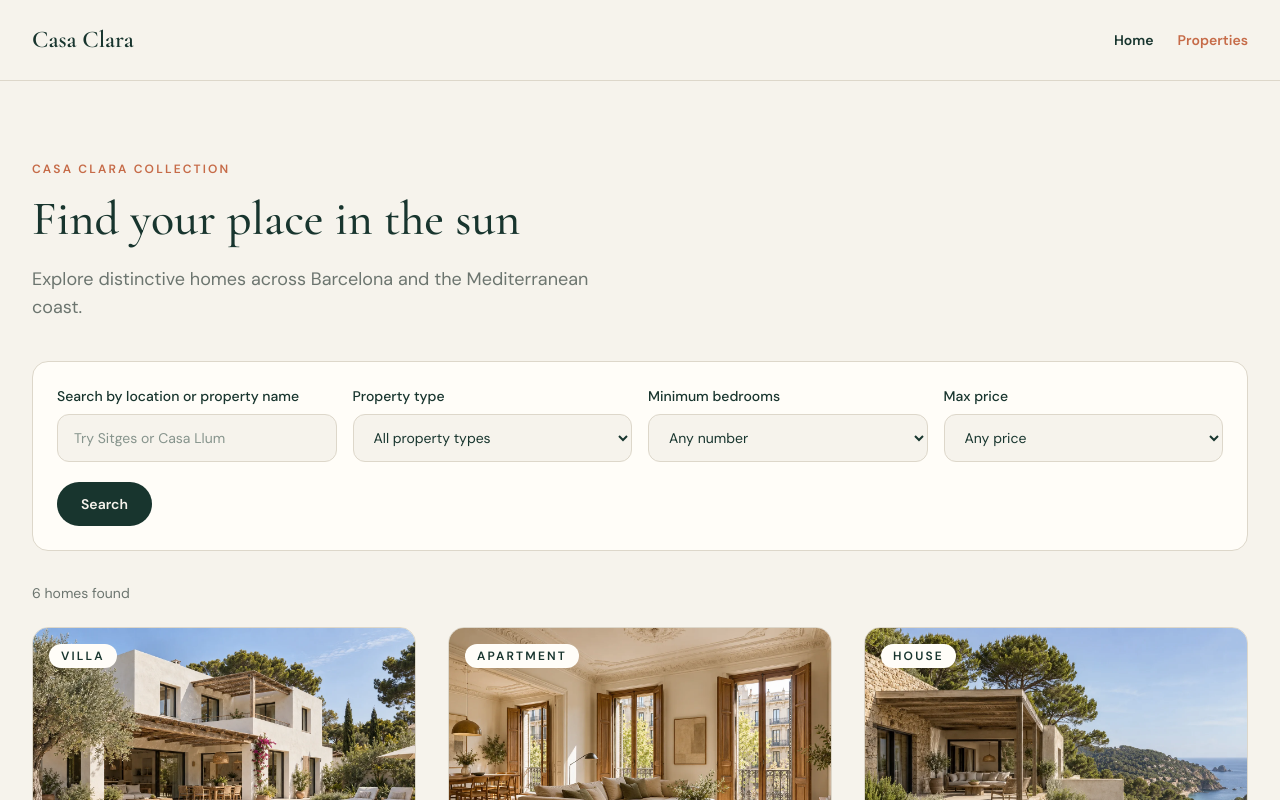
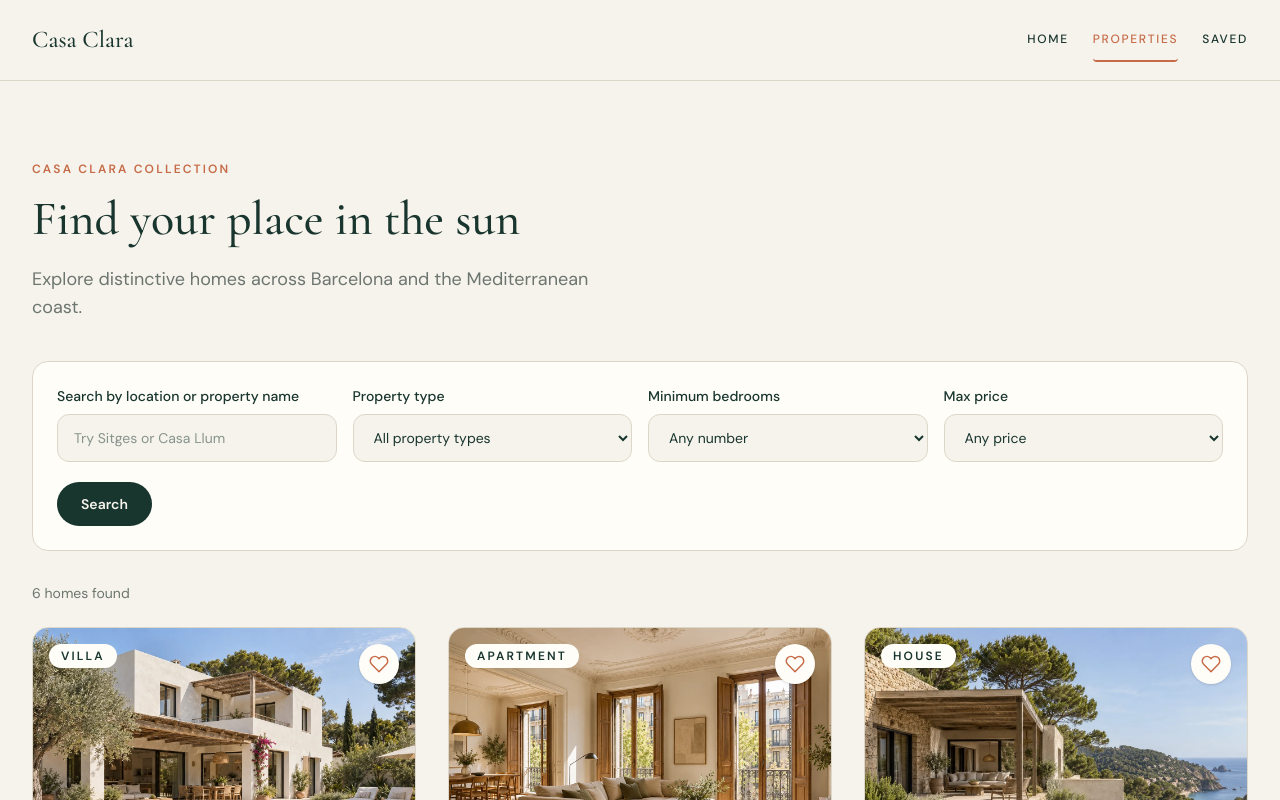
Before and after one commit to AndyBeable/casa-clara, a Next.js app: page /properties in a window 1280 px wide. Shown: the top 800 px of the page. Built offline with nearby package versions, Linux system fonts and the light colour scheme.

Commit message:
feat: add saved properties

```diff
--- a/app/properties/[slug]/page.tsx
+++ b/app/properties/[slug]/page.tsx
@@ -2,6 +2,7 @@ import Image from "next/image";
 import Link from "next/link";
 import type { Metadata } from "next";
 import { notFound } from "next/navigation";
+import SavePropertyButton from "@/components/SavePropertyButton/SavePropertyButton";
 
 import { getPropertyBySlug, properties } from "@/data/properties";
 
@@ -82,6 +83,12 @@ export default async function PropertyPage({
             sizes="(min-width: 1280px) 1216px, calc(100vw - 48px)"
             className="object-cover"
           />
+          <div className="absolute top-4 right-4 z-10 sm:top-6 sm:right-6">
+            <SavePropertyButton
+              propertyId={property.id}
+              propertyTitle={property.title}
+            />
+          </div>
         </div>
 
         <div className="mt-10 grid items-start gap-10 lg:grid-cols-[minmax(0,1fr)_22rem] lg:gap-16">
--- /dev/null
+++ b/app/saved/page.tsx
@@ -0,0 +1,31 @@
+import { properties } from "@/data/properties";
+import type { Metadata } from "next";
+import SavedPropertiesGrid from "@/components/SavedPropertiesGrid/SavedPropertiesGrid";
+
+export const metadata: Metadata = {
+  title: "Saved properties",
+  description: "View the Casa Clara properties you have saved.",
+};
+
+export default function SavedPropertiesPage() {
+  return (
+    <main className="px-6 py-16 sm:py-20 lg:px-8">
+      <div className="mx-auto max-w-7xl">
+        <header className="mb-10 max-w-2xl">
+          <p className="text-xs font-semibold tracking-[0.18em] text-accent uppercase">
+            Casa Clara collection
+          </p>
+
+          <h1 className="mt-3 font-display text-4xl leading-tight font-medium sm:text-5xl">
+            Saved properties
+          </h1>
+
+          <p className="mt-4 max-w-xl text-base leading-7 text-muted sm:text-lg">
+            Keep track of the homes that have caught your eye.
+          </p>
+        </header>
+        <SavedPropertiesGrid properties={properties} />
+      </div>
+    </main>
+  );
+}
--- a/components/Navigation/NavigationLinks/NavigationLinks.tsx
+++ b/components/Navigation/NavigationLinks/NavigationLinks.tsx
@@ -4,20 +4,26 @@ import Link from "next/link";
 import { usePathname } from "next/navigation";
 
 const navLinkClassName =
-  "rounded-sm text-sm font-semibold transition-colors focus-visible:outline-2 focus-visible:outline-offset-4 focus-visible:outline-accent";
+  "inline-flex h-11 items-center rounded-sm border-b-2 text-xs font-medium tracking-[0.14em] uppercase transition-colors focus-visible:outline-2 focus-visible:outline-offset-4 focus-visible:outline-accent";
 
 export default function NavigationLinks() {
   const pathname = usePathname();
   const isHomeActive = pathname === "/";
   const isPropertiesActive =
     pathname === "/properties" || pathname.startsWith("/properties/");
+  const isSavedActive = pathname === "/saved" || pathname.startsWith("/saved/");
 
   return (
-    <nav aria-label="Primary navigation" className="flex items-center gap-6">
+    <nav
+      aria-label="Primary navigation"
+      className="flex items-center gap-4 sm:gap-6"
+    >
       <Link
         href="/"
         className={`${navLinkClassName} ${
-          isHomeActive ? "text-accent" : "text-foreground hover:text-accent"
+          isHomeActive
+            ? "border-accent text-accent"
+            : "border-transparent text-foreground hover:text-accent"
         }`}
         aria-current={isHomeActive ? "page" : undefined}
       >
@@ -27,11 +33,23 @@ export default function NavigationLinks() {
         href="/properties"
         className={`${navLinkClassName} ${
           isPropertiesActive
-            ? "text-accent"
-            : "text-foreground hover:text-accent"
+            ? "border-accent text-accent"
+            : "border-transparent text-foreground hover:text-accent"
         }`}
+        aria-current={isPropertiesActive ? "page" : undefined}
       >
         Properties
+      </Link>
+      <Link
+        href="/saved"
+        className={`${navLinkClassName} ${
+          isSavedActive
+            ? "border-accent text-accent"
+            : "border-transparent text-foreground hover:text-accent"
+        }`}
+        aria-current={isSavedActive ? "page" : undefined}
+      >
+        Saved
       </Link>
     </nav>
   );
--- a/components/PropertyCard/PropertyCard.tsx
+++ b/components/PropertyCard/PropertyCard.tsx
@@ -1,5 +1,6 @@
 import Image from "next/image";
 import Link from "next/link";
+import SavePropertyButton from "../SavePropertyButton/SavePropertyButton";
 import type { Property } from "@/types/property";
 
 type PropertyCardProps = {
@@ -19,6 +20,7 @@ export default function PropertyCard({ property }: PropertyCardProps) {
 
   return (
     <article className="group flex flex-col gap-2.5 overflow-hidden rounded-2xl border border-border bg-surface transition-shadow duration-300 hover:shadow-lg">
+      <div className="relative">
         <Link
           href={propertyUrl}
           aria-label={`View ${property.title}`}
@@ -36,6 +38,13 @@ export default function PropertyCard({ property }: PropertyCardProps) {
             {property.propertyType}
           </span>
         </Link>
+        <div className="absolute top-4 right-4 z-10">
+          <SavePropertyButton
+            propertyId={property.id}
+            propertyTitle={property.title}
+          />
+        </div>
+      </div>
 
       <div className="p-5">
         <p className="text-xs leading-4 font-semibold tracking-[0.18em] text-accent uppercase">
--- /dev/null
+++ b/components/SavePropertyButton/SavePropertyButton.tsx
@@ -0,0 +1,59 @@
+"use client";
+
+import {
+  savePropertyIds,
+  useSavedPropertyIds,
+} from "@/hooks/useSavedProperties";
+import { toggleSavedPropertyId } from "@/lib/saved-properties/toggleSavedPropertyId";
+
+type SavePropertyButtonProps = {
+  propertyId: string;
+  propertyTitle: string;
+};
+
+export default function SavePropertyButton({
+  propertyId,
+  propertyTitle,
+}: SavePropertyButtonProps) {
+  const savedPropertyIds = useSavedPropertyIds();
+
+  const isSaved = savedPropertyIds.includes(propertyId);
+
+  function handleSaveToggle() {
+    const nextSavedPropertyIds = toggleSavedPropertyId(
+      savedPropertyIds,
+      propertyId,
+    );
+
+    savePropertyIds(nextSavedPropertyIds);
+  }
+
+  return (
+    <button
+      type="button"
+      onClick={handleSaveToggle}
+      aria-pressed={isSaved}
+      aria-label={
+        isSaved
+          ? `Remove ${propertyTitle} from saved properties`
+          : `Save ${propertyTitle}`
+      }
+      className="flex size-10 cursor-pointer items-center justify-center rounded-full bg-surface text-accent shadow-sm transition-transform hover:scale-105 focus-visible:outline-2 focus-visible:outline-offset-4 focus-visible:outline-accent"
+    >
+      <svg
+        aria-hidden="true"
+        viewBox="0 0 24 24"
+        className="size-5"
+        fill={isSaved ? "currentColor" : "none"}
+        stroke="currentColor"
+        strokeWidth="1.8"
+      >
+        <path
+          strokeLinecap="round"
+          strokeLinejoin="round"
+          d="M20.84 4.61a5.5 5.5 0 0 0-7.78 0L12 5.67l-1.06-1.06a5.5 5.5 0 0 0-7.78 7.78L12 21.23l8.84-8.84a5.5 5.5 0 0 0 0-7.78Z"
+        />
+      </svg>
+    </button>
+  );
+}
--- /dev/null
+++ b/components/SavedPropertiesGrid/SavedPropertiesGrid.tsx
@@ -0,0 +1,44 @@
+"use client";
+
+import PropertyGrid from "@/components/PropertyGrid/PropertyGrid";
+import { useSavedPropertyIds } from "@/hooks/useSavedProperties";
+import type { Property } from "@/types/property";
+import Link from "next/link";
+
+type SavedPropertiesGridProps = {
+  properties: Property[];
+};
+
+const explorePropertiesClassName =
+  "inline-flex h-11 items-center justify-center rounded-full bg-foreground px-6 text-sm font-semibold text-background transition-opacity hover:opacity-90 focus-visible:outline-2 focus-visible:outline-offset-4 focus-visible:outline-accent";
+
+export default function SavedPropertiesGrid({
+  properties,
+}: SavedPropertiesGridProps) {
+  const savedPropertyIds = useSavedPropertyIds();
+
+  const savedProperties = properties.filter((property) =>
+    savedPropertyIds.includes(property.id),
+  );
+
+  if (!savedProperties.length) {
+    return (
+      <div className="rounded-2xl border border-border bg-surface px-6 py-12 text-center">
+        <h2 className="font-display text-2xl font-medium">
+          No saved properties yet
+        </h2>
+
+        <p className="mt-2 text-muted">
+          Save homes from the property collection and they’ll appear here.
+        </p>
+        <div className="mt-10 flex justify-center">
+          <Link href="/properties" className={explorePropertiesClassName}>
+            Explore properties
+          </Link>
+        </div>
+      </div>
+    );
+  }
+
+  return <PropertyGrid properties={savedProperties} />;
+}
--- a/components/SiteHeader/SiteHeader.tsx
+++ b/components/SiteHeader/SiteHeader.tsx
@@ -7,7 +7,7 @@ export default function SiteHeader() {
       <div className="max-w-7xl mx-auto px-6 lg:px-8 h-20 flex items-center justify-between">
         <Link
           href="/"
-          className="font-display text-2xl font-semibold text-foreground transition-colors hover:text-accent focus-visible:outline-2 focus-visible:outline-offset-4 focus-visible:outline-accent"
+          className="font-display text-2xl font-medium text-foreground transition-colors hover:text-accent focus-visible:outline-2 focus-visible:outline-offset-4 focus-visible:outline-accent"
         >
           Casa Clara
         </Link>
--- /dev/null
+++ b/hooks/useSavedProperties.ts
@@ -0,0 +1,63 @@
+"use client";
+
+import { useMemo, useSyncExternalStore } from "react";
+
+const SAVED_PROPERTIES_KEY = "casa-clara:saved-properties";
+const SAVED_PROPERTIES_EVENT = "casa-clara:saved-properties-change";
+const EMPTY_SAVED_PROPERTIES = "[]";
+
+function getSavedPropertiesSnapshot() {
+  return localStorage.getItem(SAVED_PROPERTIES_KEY) ?? EMPTY_SAVED_PROPERTIES;
+}
+
+function getSavedPropertiesServerSnapshot() {
+  return EMPTY_SAVED_PROPERTIES;
+}
+
+function subscribeToSavedProperties(onStoreChange: () => void) {
+  function handleChange() {
+    onStoreChange();
+  }
+
+  window.addEventListener("storage", handleChange);
+  window.addEventListener(SAVED_PROPERTIES_EVENT, handleChange);
+
+  return () => {
+    window.removeEventListener("storage", handleChange);
+    window.removeEventListener(SAVED_PROPERTIES_EVENT, handleChange);
+  };
+}
+
+function parseSavedPropertyIds(snapshot: string): string[] {
+  try {
+    const parsedValue: unknown = JSON.parse(snapshot);
+
+    if (!Array.isArray(parsedValue)) {
+      return [];
+    }
+
+    return parsedValue.filter(
+      (value): value is string => typeof value === "string",
+    );
+  } catch {
+    return [];
+  }
+}
+
+export function useSavedPropertyIds() {
+  const snapshot = useSyncExternalStore(
+    subscribeToSavedProperties,
+    getSavedPropertiesSnapshot,
+    getSavedPropertiesServerSnapshot,
+  );
+
+  return useMemo(() => parseSavedPropertyIds(snapshot), [snapshot]);
+}
+
+export function savePropertyIds(propertyIds: string[]) {
+  const uniquePropertyIds = [...new Set(propertyIds)];
+
+  localStorage.setItem(SAVED_PROPERTIES_KEY, JSON.stringify(uniquePropertyIds));
+
+  window.dispatchEvent(new Event(SAVED_PROPERTIES_EVENT));
+}
--- /dev/null
+++ b/lib/saved-properties/toggleSavedPropertyId.ts
@@ -0,0 +1,10 @@
+export function toggleSavedPropertyId(
+  savedPropertyIds: string[],
+  propertyId: string,
+): string[] {
+  const isSaved = savedPropertyIds.includes(propertyId);
+
+  return isSaved
+    ? savedPropertyIds.filter((savedId) => savedId !== propertyId)
+    : [...savedPropertyIds, propertyId];
+}
```
Also changed, not shown: 1 other file (tests, documents, lock files or other folders). Lines whose indentation alone changed are shown as unchanged.
